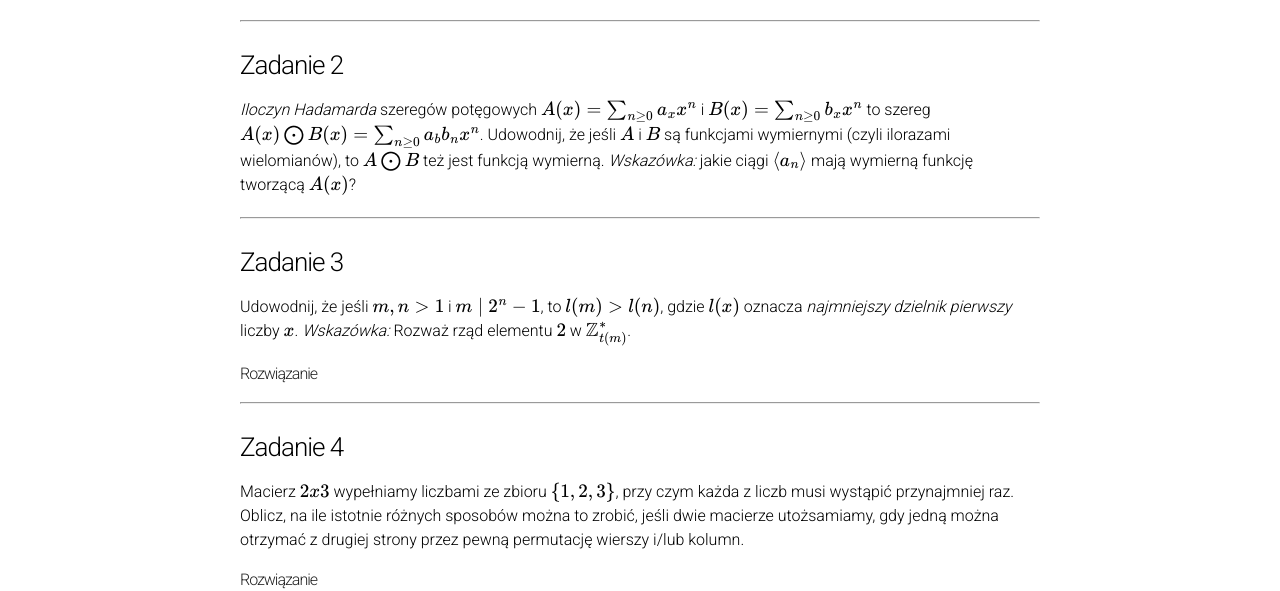
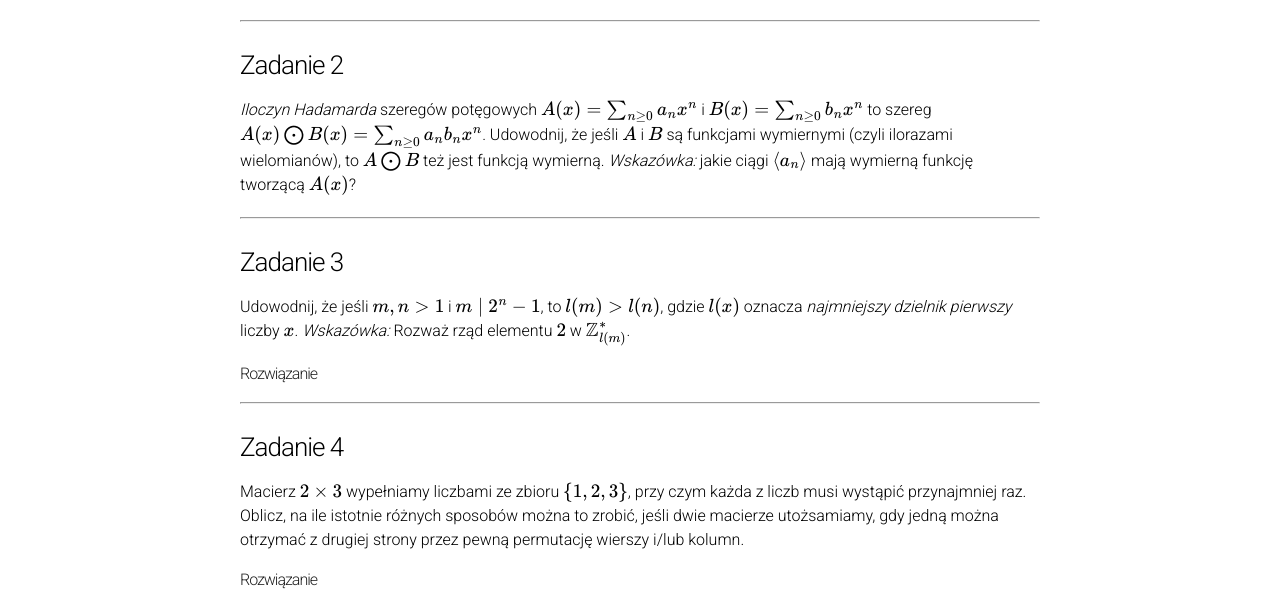
Before and after one commit to wakacjezmd/wakacjezmd.github.io, a Jekyll site: the page built from _solutions/2017/2017-egzamin-1.md, in a window 1280 px wide. Shown: the part 289-880 px from the top of the page. Built offline with Jekyll 4.4.1, drawn with Linux system fonts in a browser that asks for light colours; nearby versions of some CDN libraries; formulas are drawn with MathJax 3; our own code applies the rules of GitHub Pages for plain Markdown files.

Commit message:
Popraw literówki oraz błędne symbole latexowe

```diff
--- a/_solutions/2017/2017-egzamin-1.md
+++ b/_solutions/2017/2017-egzamin-1.md
@@ -14,8 +14,8 @@ permalink: /2017/egzamin/1/
 ### Zadanie 2
 <p style="margin-bottom: 15px">
 
-  <i>Iloczyn Hadamarda</i> szeregów potęgowych \(A(x) = \sum_{n \geq 0} a_x x^n\) i
-  \(B(x) = \sum_{n \geq 0} b_x x^n\) to szereg \(A(x) \bigodot B(x) = \sum_{n \geq 0} a_{b} b_{n} x^n\). Udowodnij, że jeśli \(A\) i \(B\) są
+  <i>Iloczyn Hadamarda</i> szeregów potęgowych \(A(x) = \sum_{n \geq 0} a_n x^n\) i
+  \(B(x) = \sum_{n \geq 0} b_n x^n\) to szereg \(A(x) \bigodot B(x) = \sum_{n \geq 0} a_{n} b_{n} x^n\). Udowodnij, że jeśli \(A\) i \(B\) są
   funkcjami wymiernymi (czyli ilorazami wielomianów), to \(A \bigodot B\) też jest funkcją wymierną.
   <i> Wskazówka:</i> jakie ciągi \( \langle a_{n} \rangle\) mają wymierną funkcję tworzącą \(A(x)\)?
 </p>
@@ -24,7 +24,7 @@ permalink: /2017/egzamin/1/
 ### Zadanie 3
 <p style="margin-bottom: 15px">
   Udowodnij, że jeśli \(m,n > 1\) i \(m \mid 2^n - 1\), to \(l(m) > l(n)\), gdzie \(l(x)\) oznacza <i> najmniejszy dzielnik pierwszy  </i>
-  liczby \(x\). <i> Wskazówka: </i> Rozważ rząd elementu \(2\) w \(\mathbb{Z}_{t(m)}^*\).
+  liczby \(x\). <i> Wskazówka: </i> Rozważ rząd elementu \(2\) w \(\mathbb{Z}_{l(m)}^*\).
 </p>
 
 
@@ -48,7 +48,7 @@ permalink: /2017/egzamin/1/
 
 ### Zadanie 4
 <p style="margin-bottom: 15px">
-  Macierz \(2x3\) wypełniamy liczbami ze zbioru \(\{1,2,3\}\), przy czym każda z liczb musi
+  Macierz \(2 \times 3\) wypełniamy liczbami ze zbioru \(\{1,2,3\}\), przy czym każda z liczb musi
   wystąpić przynajmniej raz. Oblicz, na ile istotnie różnych sposobów można to zrobić, jeśli dwie macierze utożsamiamy, gdy jedną można otrzymać z drugiej strony przez pewną permutację wierszy i/lub kolumn.
 </p>
 
```
